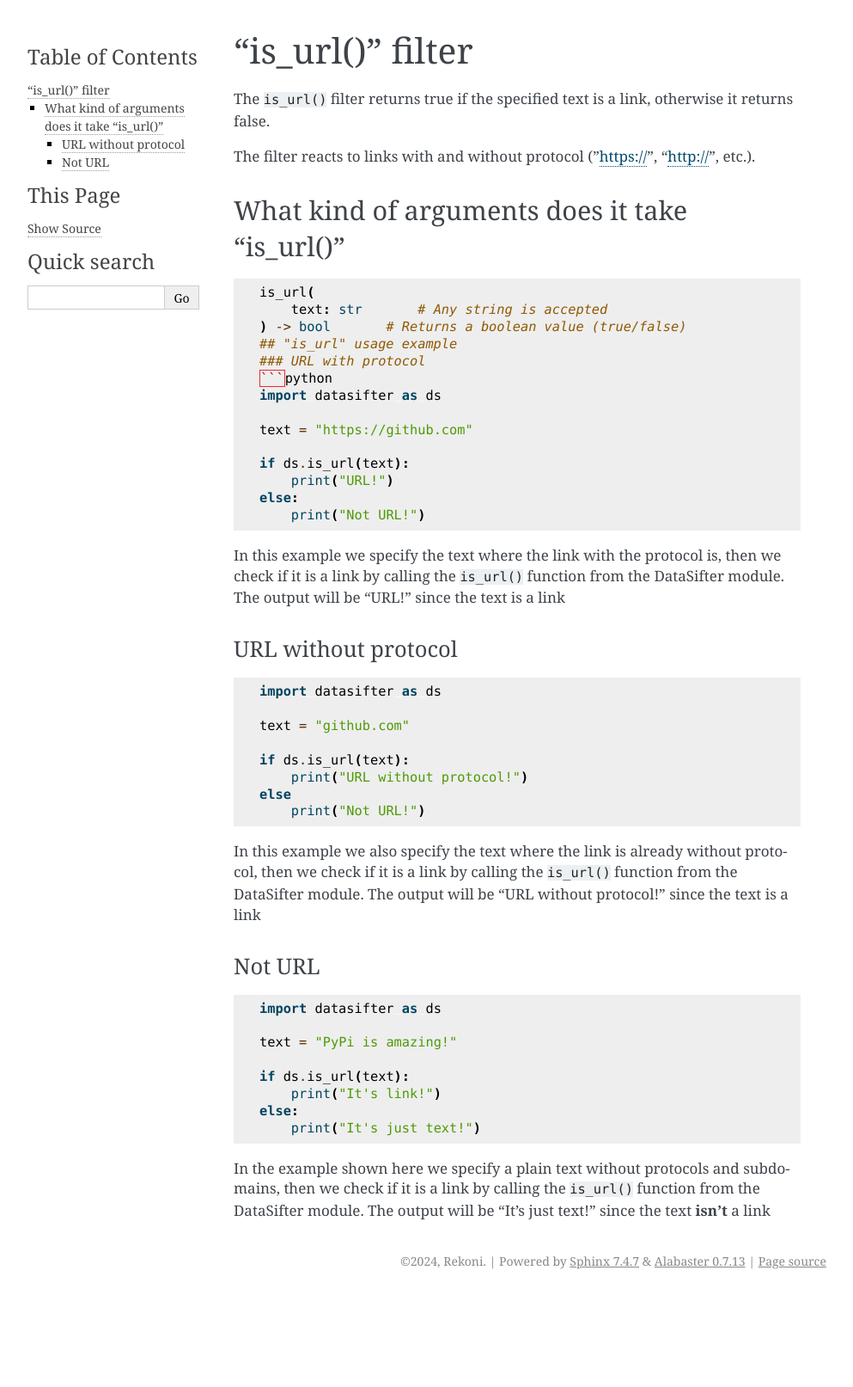
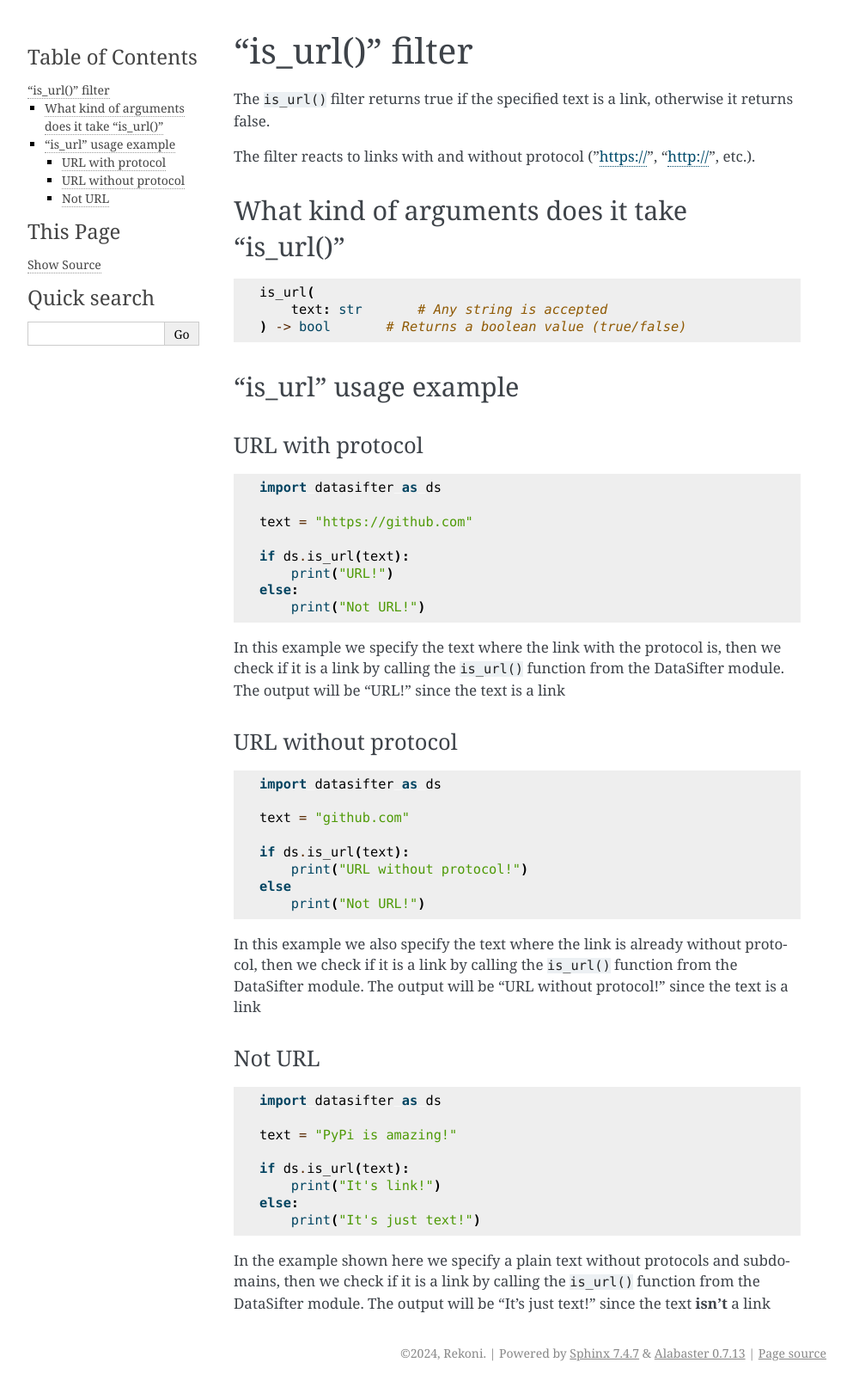
Before and after one commit to RREKONI/DataSifter, a Sphinx documentation site: the page built from docs/index.rst, in a window 1280 px wide. Shown: the whole page at 86% size, without its empty margins (148-1141 px from the left). Built offline with Sphinx 7.4.7, drawn with Linux system fonts in a browser that asks for light colours; before the commit the page ends 1506 px from its top, so only the background shows below that.

Commit message:
Update index.rst

````diff
--- a/docs/index.rst
+++ b/docs/index.rst
@@ -14,9 +14,16 @@ What kind of arguments does it take "is_url()"
    is_url(
        text: str       # Any string is accepted
    ) -> bool       # Returns a boolean value (true/false)
-   ## "is_url" usage example
-   ### URL with protocol
-   ```python
+
+"is_url" usage example
+----------------------
+
+URL with protocol
+^^^^^^^^^^^^^^^^^
+
+.. code-block:: python
+
+
    import datasifter as ds
 
    text = "https://github.com"
````
